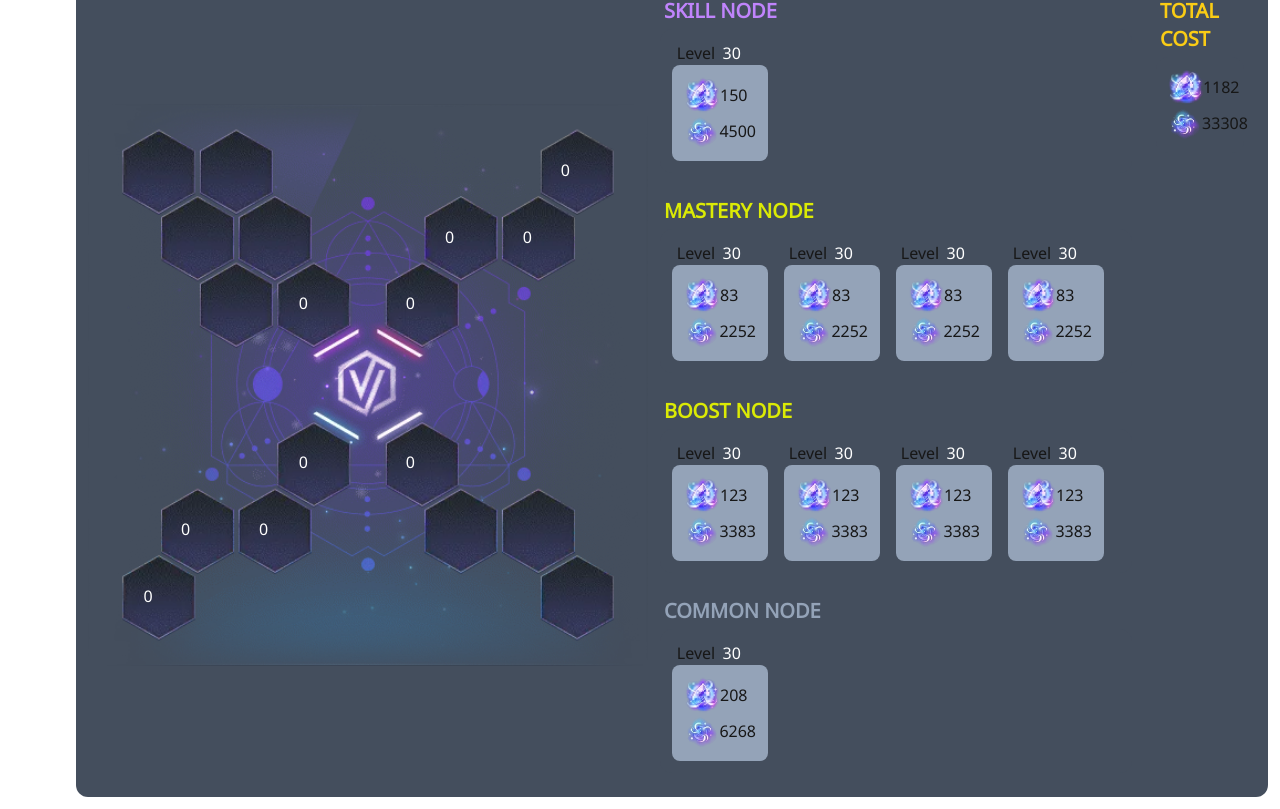
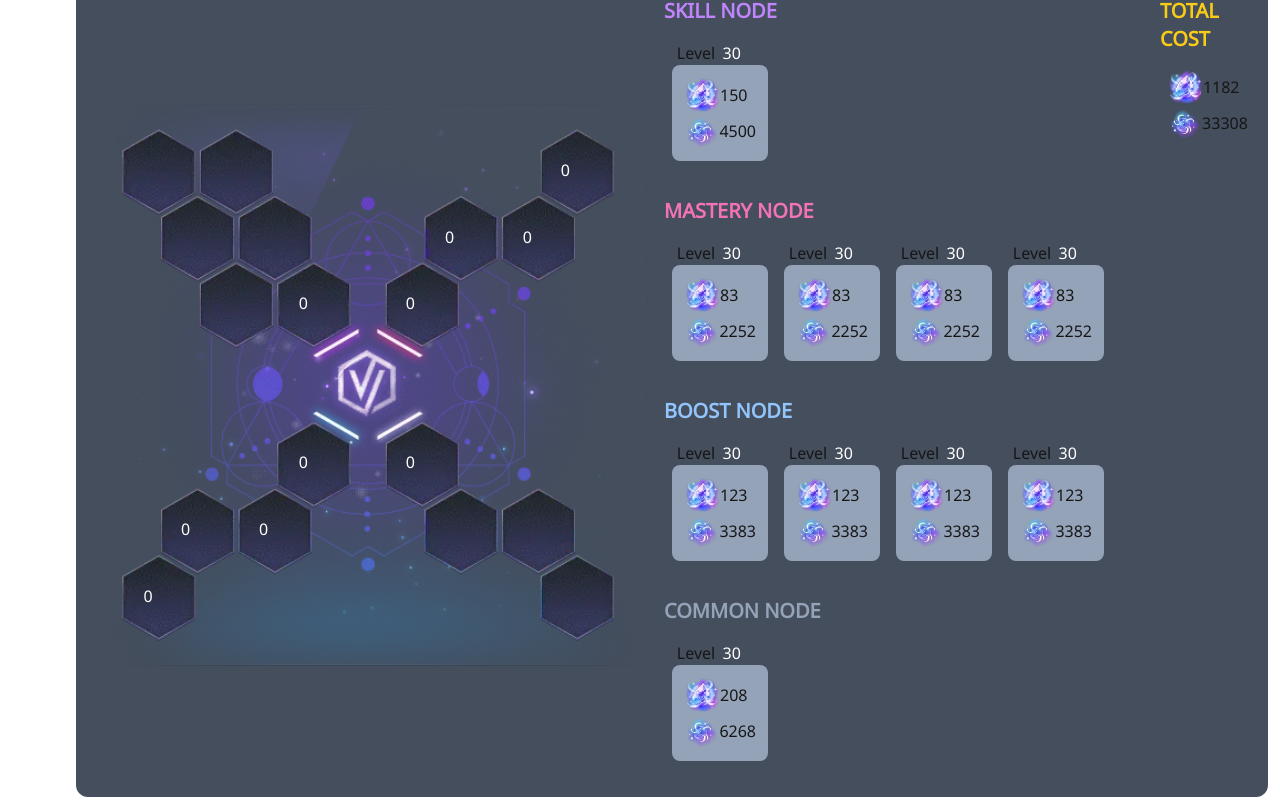
Before and after one commit to hw4n/mapletools, a Next.js app: page / in a window 1280 px wide. Shown: the part 1927-2736 px from the top of the page. Built offline with nearby package versions, Linux system fonts and the light colour scheme.

Commit message:
add text class check on Title component

```diff
--- a/app/components/Title.tsx
+++ b/app/components/Title.tsx
@@ -8,11 +8,19 @@ function Title({
     return (
         <div className="flex items-center mb-1">
             {src ? <img src={src} className="w-9 h-9 object-contain" /> : null}
-            <div
-                className={`text-primary text-xl font-bold ml-1 uppercase ${className}`}
-            >
-                {title}
-            </div>
+            {className?.includes("text-") ? (
+                <div
+                    className={`text-xl font-bold ml-1 uppercase ${className}`}
+                >
+                    {title}
+                </div>
+            ) : (
+                <div
+                    className={`text-primary text-xl font-bold ml-1 uppercase`}
+                >
+                    {title}
+                </div>
+            )}
         </div>
     );
 }
```
